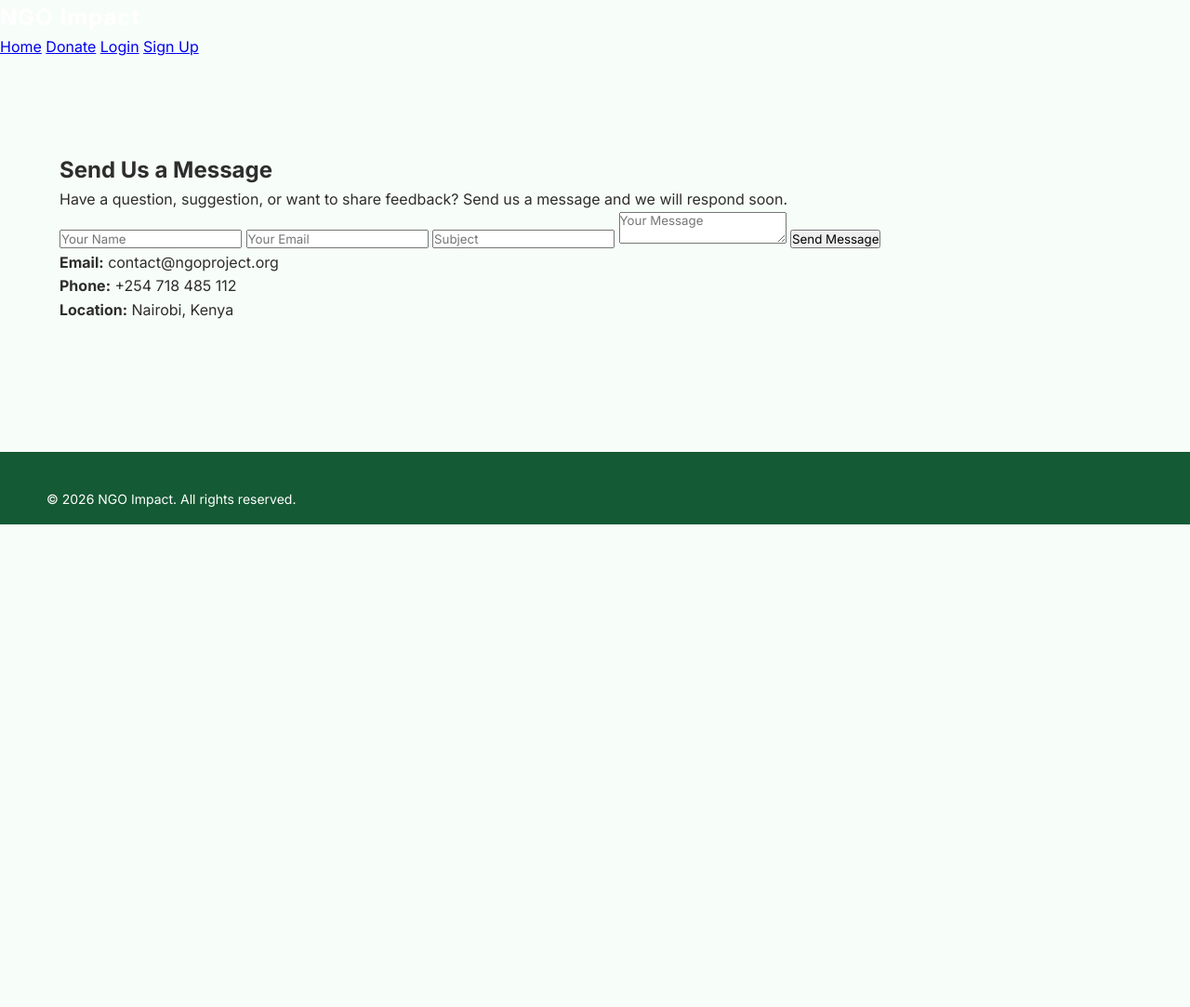
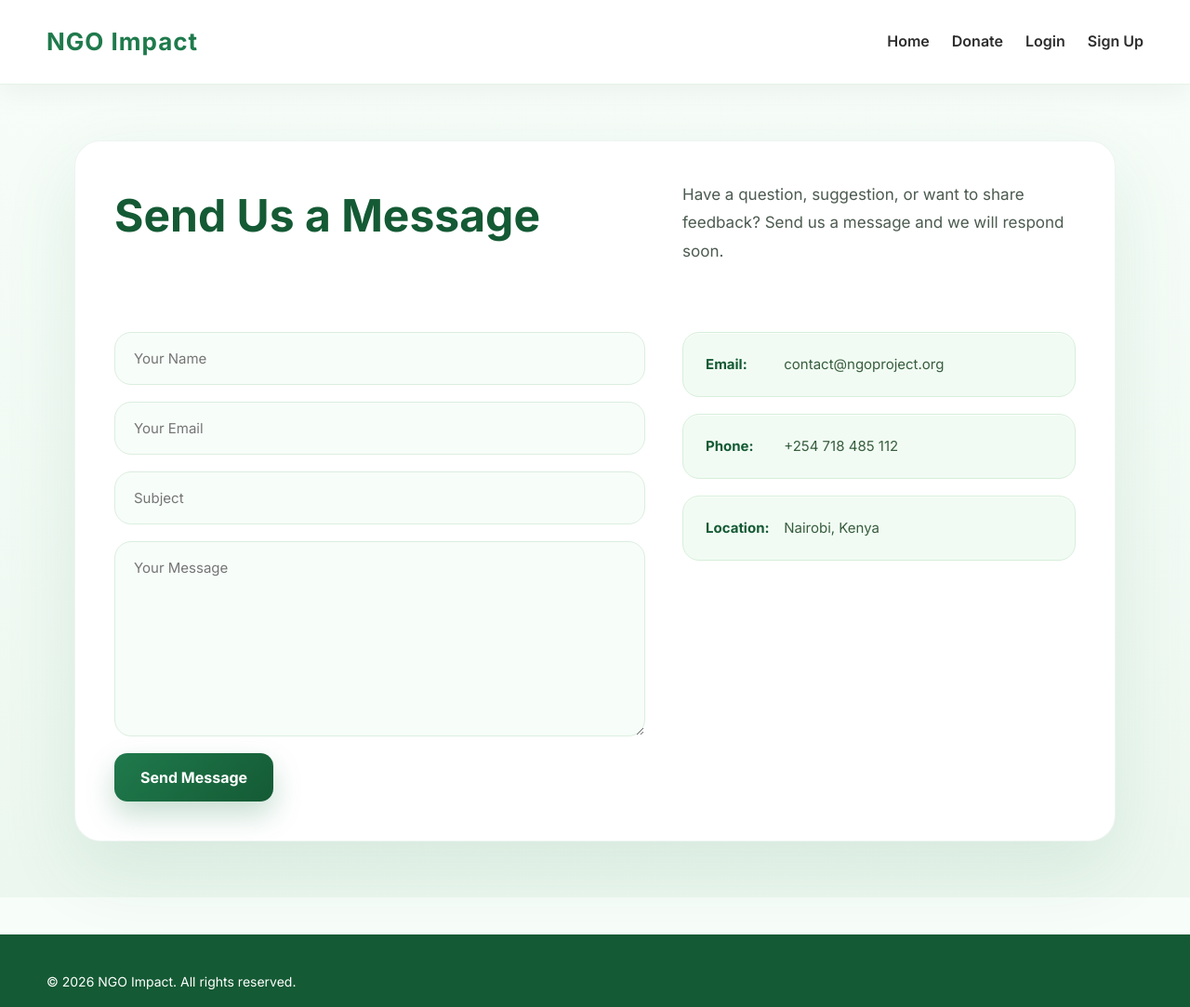
Before and after one commit to maxproy/NGO-donor-program, a PHP site: page /contact.html in a window 1280 px wide. Shown: the whole page at 93% size. Before the commit the page ends 564 px from the top, so only its background shows below. Run offline with PHP 8.4, Linux system fonts and the light colour scheme.

Commit message:
changes to contact  css

```diff
--- a/Users-panel/styles.css
+++ b/Users-panel/styles.css
@@ -497,13 +497,188 @@ footer {
   margin-bottom: 30px;
 }
 
-.involved-card {
-  box-shadow: none;
-  border: 1px solid #eee;
+/* CONTACT PAGE */
+.header {
+  display: flex;
+  justify-content: space-between;
+  align-items: center;
+  gap: 20px;
+  padding: 24px 50px;
+  background: rgba(255,255,255,0.92);
+  position: sticky;
+  top: 0;
+  z-index: 1000;
+  border-bottom: 1px solid #e6f2e8;
+  box-shadow: 0 8px 30px rgba(0,0,0,0.05);
 }
 
-.involved-card h3 {
-  font-size: 20px;
+.header .logo {
+  color: #1f7a4c;
+  font-size: 26px;
+  letter-spacing: 1px;
+}
+
+.nav {
+  display: flex;
+  gap: 24px;
+  align-items: center;
+  flex-wrap: wrap;
+}
+
+.nav a {
+  text-decoration: none;
+  color: #2d2d2d;
+  font-weight: 600;
+  transition: color 0.25s ease, transform 0.25s ease;
+}
+
+.nav a:hover {
+  color: #1f7a4c;
+  transform: translateY(-1px);
+}
+
+.contact-page {
+  min-height: calc(100vh - 90px);
+  display: flex;
+  align-items: center;
+  justify-content: center;
+  padding: 60px 20px;
+  background: linear-gradient(180deg, #f7fdf9 0%, #ecf7ef 100%);
+}
+
+.contact-section {
+  width: min(1120px, 100%);
+  display: grid;
+  grid-template-columns: 1.35fr 1fr;
+  gap: 40px;
+  background: white;
+  border-radius: 28px;
+  padding: 42px;
+  box-shadow: 0 30px 80px rgba(31, 122, 76, 0.11);
+  border: 1px solid rgba(31, 122, 76, 0.08);
+}
+
+.contact-section h1 {
+  font-size: clamp(36px, 4vw, 48px);
+  color: #145a34;
+  margin-bottom: 18px;
+}
+
+.contact-section p {
+  max-width: 580px;
+  color: #4c5b50;
+  font-size: 17px;
+  line-height: 1.8;
+  margin-bottom: 32px;
+}
+
+.contact-form {
+  display: grid;
+  gap: 18px;
+}
+
+.contact-form input,
+.contact-form textarea {
+  width: 100%;
+  padding: 18px 20px;
+  border-radius: 18px;
+  border: 1px solid #dceee0;
+  background: #f7fdf9;
+  font-size: 15px;
+  color: #2d2d2d;
+  outline: none;
+  transition: border-color 0.25s ease, box-shadow 0.25s ease;
+}
+
+.contact-form input:focus,
+.contact-form textarea:focus {
+  border-color: #1f7a4c;
+  box-shadow: 0 0 0 4px rgba(31, 122, 76, 0.12);
+}
+
+.contact-form textarea {
+  min-height: 210px;
+  resize: vertical;
+}
+
+.contact-form button {
+  width: fit-content;
+  max-width: 220px;
+  padding: 16px 28px;
+  border-radius: 14px;
+  border: none;
+  background: linear-gradient(135deg, #1f7a4c, #145a34);
+  color: white;
+  font-size: 16px;
+  font-weight: 700;
+  cursor: pointer;
+  box-shadow: 0 14px 30px rgba(31, 122, 76, 0.25);
+  transition: transform 0.25s ease, box-shadow 0.25s ease;
+}
+
+.contact-form button:hover {
+  transform: translateY(-2px);
+  box-shadow: 0 18px 36px rgba(31, 122, 76, 0.3);
+}
+
+.contact-info {
+  display: grid;
+  gap: 18px;
+  align-content: start;
+}
+
+.contact-info div {
+  background: #f1fbf3;
+  border: 1px solid #d7efdb;
+  border-radius: 18px;
+  padding: 22px 24px;
+  color: #385d3e;
+  box-shadow: inset 0 1px 0 rgba(255,255,255,0.7);
+  font-size: 15px;
+}
+
+.contact-info strong {
+  display: inline-block;
+  width: 80px;
+  color: #145a34;
+}
+
+@media (max-width: 900px) {
+  .contact-section {
+    grid-template-columns: 1fr;
+    padding: 32px;
+  }
+
+  .header {
+    padding: 18px 24px;
+    flex-direction: column;
+    align-items: flex-start;
+  }
+
+  .nav {
+    gap: 16px;
+  }
+}
+
+@media (max-width: 640px) {
+  .header {
+    padding: 16px 18px;
+  }
+
+  .contact-section {
+    border-radius: 22px;
+    padding: 24px;
+  }
+
+  .contact-form input,
+  .contact-form textarea {
+    padding: 16px;
+  }
+
+  .contact-form button {
+    width: 100%;
+  }
+}
   color: #1f7a4c;
 }
 
```
